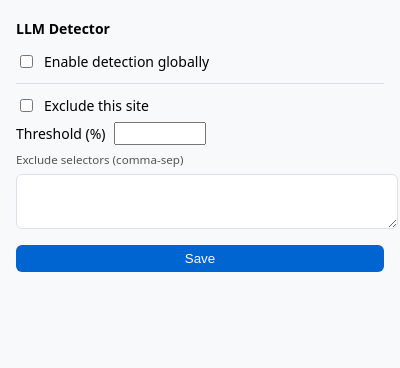
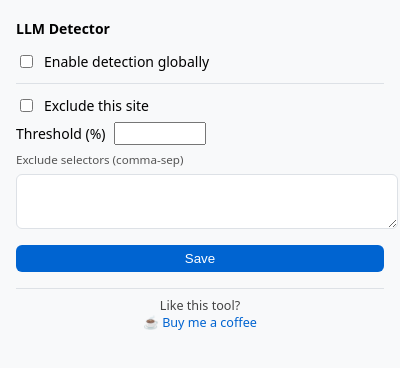
Before and after one commit to gedejong/llm-text-detector-extension, a browser extension: page popup.html in a window 400 px wide. Drawn offline with Linux system fonts and the light colour scheme.

Commit message:
Add buymeacoffee

```diff
--- a/popup.html
+++ b/popup.html
@@ -57,6 +57,15 @@
     Detection is globally disabled.
   </div>
 
+  <hr style="margin:16px 0 8px">
+  <div style="text-align:center;font-size:0.9em;color:#444">
+    Like this tool? <br>
+    <a href="https://www.buymeacoffee.com/gedejong" target="_blank" style="color:#0064d1;text-decoration:none;font-weight:500;">
+      ☕ Buy me a coffee
+    </a>
+  </div>
+
+
 <script src="popup.js"></script>
 </body>
 </html>
```
Also changed, not shown: README.md, 1 other file.
